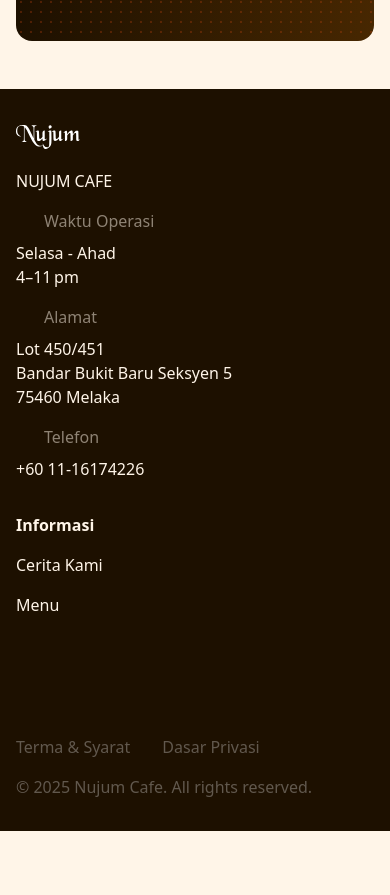
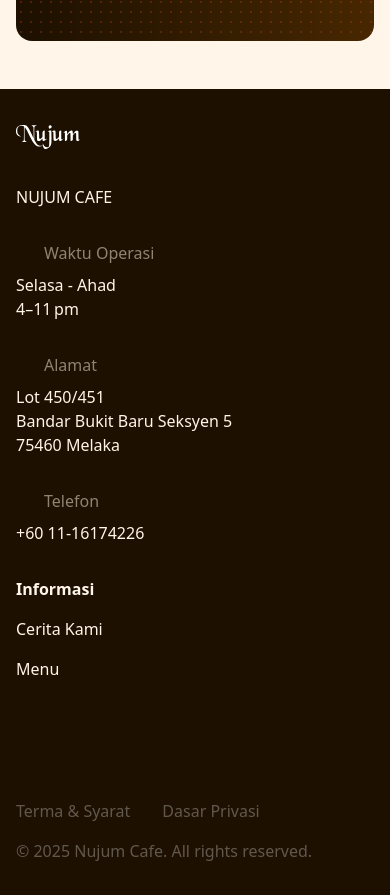
Before and after one commit to badrulhanif/nujum-cafe-website, a Next.js app: page / in a window 390 px wide. Shown: the part 4540-5435 px from the top of the page. Before the commit the page ends 5371 px from the top, so only its background shows below. Built offline with nearby package versions, Linux system fonts and the light colour scheme; some icons are missing.

Commit message:
update gap footer

```diff
--- a/app/layout.tsx
+++ b/app/layout.tsx
@@ -159,7 +159,7 @@
         <main className="w-full">{children}</main>
         <footer className="flex flex-col items-start justify-start px-4 py-8 sm:px-64 sm:py-24 gap-8 sm:gap-16 text-[#FFF5E8] bg-footer">
           <div className="flex flex-col sm:flex-row gap-8 w-full justify-between">
-            <div className="flex flex-col gap-4 sm:gap-8">
+            <div className="flex flex-col gap-8">
               <Link href="/">
                 <BrandLogo className="w-16 sm:w-24 h-8 sm:h-12 text-white" />
               </Link>
```
